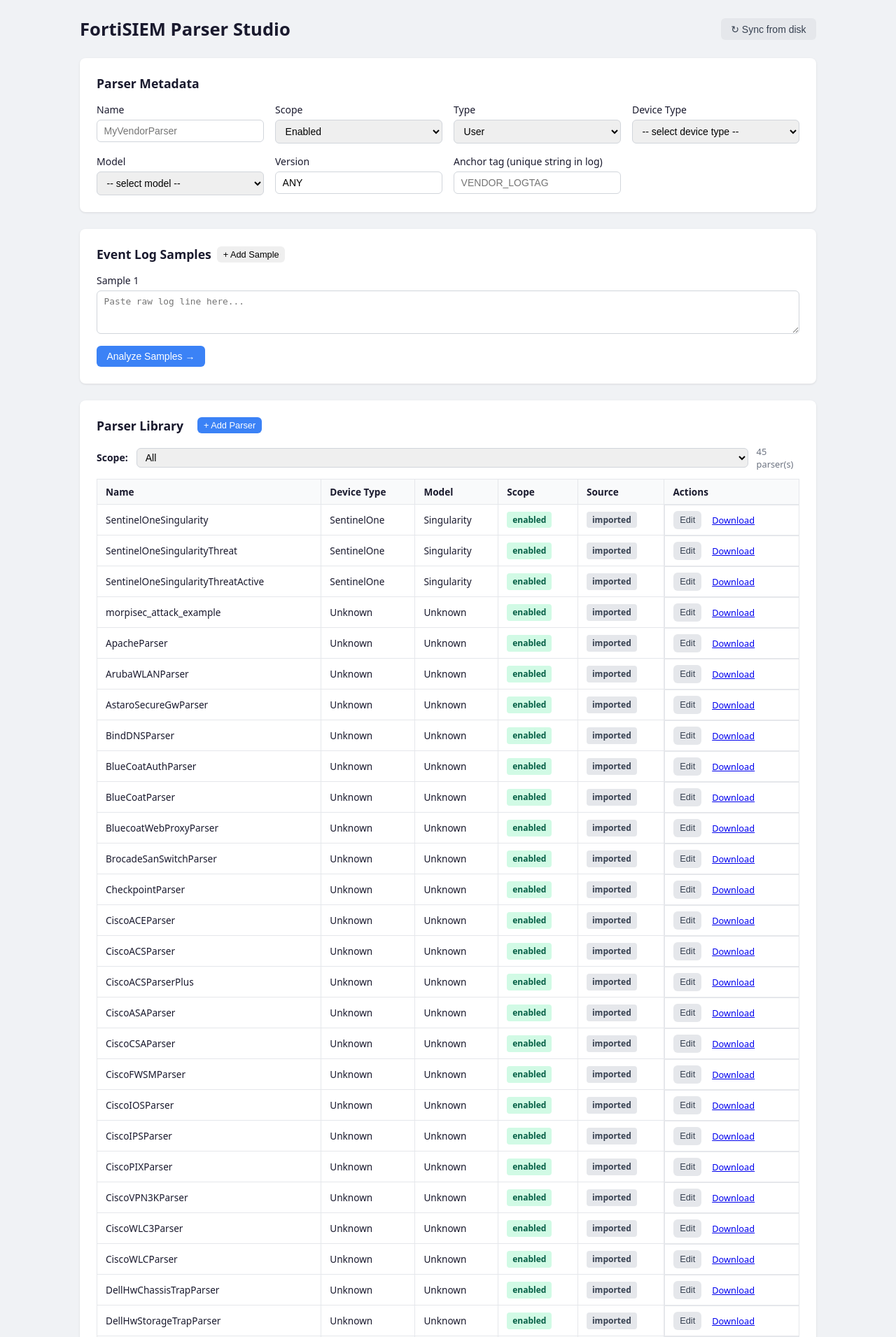
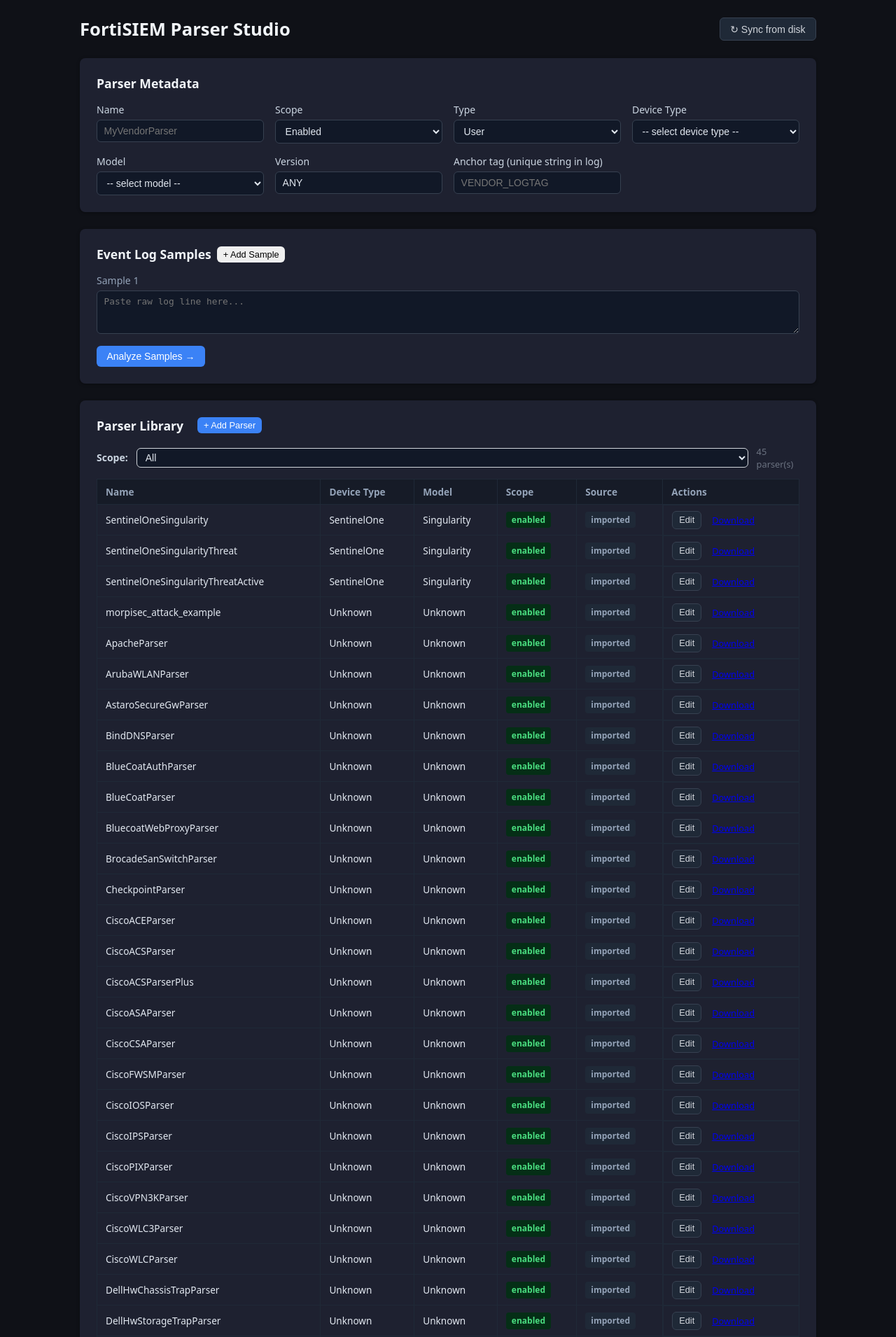
Before and after one commit to malayamanas/fortisiemParserDevelopment, a Flask app: page / in a window 1280 px wide. Shown: the top 1910 px of the page at 70% size. Run offline with Flask 3, Linux system fonts and the light colour scheme; data comes from the database, SQL or seed files in the repository.

Commit message:
feat: dark mode only UI
Replace all light-mode colors with a dark palette:
- Body/page: #0f1117 background, #e2e8f0 text
- Panels/modals: #1e2130 surface with #374151 borders
- Inputs/selects: #111827 background, focused border #3b82f6
- Buttons: secondary uses dark bg with border; danger uses deep red
- Badges: dark-tinted ok/err variants (green/red on dark bg)
- Tables: dark header rows, subtle hover state
- Monospace values tinted cyan for readability

Co-Authored-By: Claude Sonnet 4.6 <noreply@anthropic.com>

```diff
--- a/parser_studio/static/style.css
+++ b/parser_studio/static/style.css
@@ -1,81 +1,92 @@
 *, *::before, *::after { box-sizing: border-box; margin: 0; padding: 0; }
 
-body { font-family: system-ui, sans-serif; background: #f0f2f5; color: #1a1a2e; }
+body { font-family: system-ui, sans-serif; background: #0f1117; color: #e2e8f0; }
 
 .container { max-width: 1100px; margin: 0 auto; padding: 1.5rem; }
 
 header { display: flex; justify-content: space-between; align-items: center;
          margin-bottom: 1.5rem; }
-header h1 { font-size: 1.6rem; color: #1a1a2e; }
+header h1 { font-size: 1.6rem; color: #f1f5f9; }
 
-.panel { background: white; border-radius: 8px; padding: 1.5rem;
-         margin-bottom: 1.5rem; box-shadow: 0 1px 3px rgba(0,0,0,.1); }
+.panel { background: #1e2130; border-radius: 8px; padding: 1.5rem;
+         margin-bottom: 1.5rem; box-shadow: 0 1px 4px rgba(0,0,0,.4); }
 .panel h2 { font-size: 1.1rem; margin-bottom: 1rem;
-            display: flex; align-items: center; gap: .5rem; }
+            display: flex; align-items: center; gap: .5rem; color: #f1f5f9; }
 
 .form-grid { display: grid; grid-template-columns: repeat(auto-fill, minmax(220px,1fr)); gap: 1rem; }
-label { display: flex; flex-direction: column; gap: .3rem; font-size: .875rem; font-weight: 500; }
-input, select, textarea { padding: .45rem .6rem; border: 1px solid #d1d5db;
-                           border-radius: 6px; font-size: .875rem; width: 100%; }
+label { display: flex; flex-direction: column; gap: .3rem; font-size: .875rem; font-weight: 500; color: #cbd5e1; }
+input, select, textarea {
+  padding: .45rem .6rem; border: 1px solid #374151;
+  border-radius: 6px; font-size: .875rem; width: 100%;
+  background: #111827; color: #e2e8f0; }
+input:focus, select:focus, textarea:focus {
+  outline: none; border-color: #3b82f6; }
+select option { background: #111827; color: #e2e8f0; }
 textarea { resize: vertical; font-family: monospace; font-size: .8rem; }
+input:disabled, select:disabled { opacity: .45; cursor: not-allowed; }
 
 .sample-block { margin-bottom: .75rem; }
 .sample-header { display: flex; justify-content: space-between;
-                 font-weight: 500; margin-bottom: .3rem; font-size: .875rem; }
+                 font-weight: 500; margin-bottom: .3rem; font-size: .875rem; color: #94a3b8; }
 
 .btn { padding: .45rem .9rem; border: none; border-radius: 6px;
        cursor: pointer; font-size: .875rem; font-weight: 500; }
-.btn-primary { background: #3b82f6; color: white; }
+.btn-primary { background: #3b82f6; color: #fff; }
 .btn-primary:hover { background: #2563eb; }
-.btn-secondary { background: #e5e7eb; color: #374151; }
-.btn-secondary:hover { background: #d1d5db; }
-.btn-danger { background: #fee2e2; color: #dc2626; }
+.btn-secondary { background: #1f2937; color: #d1d5db; border: 1px solid #374151; }
+.btn-secondary:hover { background: #374151; }
+.btn-danger { background: #450a0a; color: #f87171; }
 .btn-sm { padding: .25rem .55rem; font-size: .8rem; }
-.btn:disabled { opacity: .6; cursor: not-allowed; }
+.btn:disabled { opacity: .5; cursor: not-allowed; }
 
 .badge { display: inline-block; padding: .2rem .5rem; border-radius: 4px;
-         font-size: .75rem; font-weight: 600; background: #e5e7eb; color: #374151; }
-.badge-ok { background: #d1fae5; color: #065f46; }
-.badge-err { background: #fee2e2; color: #dc2626; }
+         font-size: .75rem; font-weight: 600; background: #1f2937; color: #94a3b8; }
+.badge-ok { background: #052e16; color: #4ade80; }
+.badge-err { background: #450a0a; color: #f87171; }
 
 .hint { font-size: .8rem; color: #6b7280; margin-bottom: .75rem; }
-.error { color: #dc2626; font-size: .85rem; margin-top: .5rem; }
+.error { color: #f87171; font-size: .85rem; margin-top: .5rem; }
 
 .mapping-table, .library-table, .result-table {
   width: 100%; border-collapse: collapse; font-size: .85rem; }
-th, td { padding: .5rem .75rem; border: 1px solid #e5e7eb; text-align: left; }
-th { background: #f9fafb; font-weight: 600; }
+th, td { padding: .5rem .75rem; border: 1px solid #1f2937; text-align: left; }
+th { background: #161b27; font-weight: 600; color: #94a3b8; }
 .values { color: #6b7280; max-width: 200px; overflow: hidden; text-overflow: ellipsis; white-space: nowrap; }
-tr.skipped { opacity: .45; }
+tr.skipped { opacity: .35; }
+tr:hover td { background: #1a2035; }
+th:hover { background: #161b27; }
 
 .toolbar { display: flex; gap: .5rem; align-items: center; flex-wrap: wrap; margin-bottom: 1rem; }
 
-.xml-preview { background: #1e1e1e; color: #d4d4d4; padding: 1rem;
+.xml-preview { background: #0d1117; color: #c9d1d9; padding: 1rem;
                border-radius: 6px; overflow-x: auto; font-size: .8rem;
-               line-height: 1.5; max-height: 400px; white-space: pre-wrap; }
+               line-height: 1.5; max-height: 400px; white-space: pre-wrap;
+               border: 1px solid #21262d; }
 
-.modal-overlay { position: fixed; inset: 0; background: rgba(0,0,0,.4);
+.modal-overlay { position: fixed; inset: 0; background: rgba(0,0,0,.7);
                  display: flex; align-items: center; justify-content: center; z-index: 100; }
-.modal { background: white; border-radius: 10px; width: 90%; max-width: 800px;
-         max-height: 85vh; display: flex; flex-direction: column; }
+.modal { background: #1e2130; border-radius: 10px; width: 90%; max-width: 800px;
+         max-height: 85vh; display: flex; flex-direction: column;
+         border: 1px solid #374151; }
 .modal-wide { max-width: 1100px; }
 .modal-header { display: flex; justify-content: space-between; align-items: center;
-                padding: 1rem 1.25rem; border-bottom: 1px solid #e5e7eb; }
+                padding: 1rem 1.25rem; border-bottom: 1px solid #374151;
+                color: #f1f5f9; }
 .modal-body { padding: 1.25rem; overflow-y: auto; }
 .modal-toolbar { display: flex; align-items: center; gap: .75rem; margin-bottom: 1rem; }
 .test-result { margin-bottom: 1.5rem; }
 .test-result h4 { margin-bottom: .5rem; font-size: .9rem;
-                  display: flex; align-items: center; gap: .5rem; }
-.summary-line { font-size: .85rem; color: #374151; margin-bottom: .6rem; }
+                  display: flex; align-items: center; gap: .5rem; color: #e2e8f0; }
+.summary-line { font-size: .85rem; color: #94a3b8; margin-bottom: .6rem; }
 
 /* Library mode row states */
-.row-primary td:first-child { font-weight: 700; }
-.row-skip { opacity: .45; }
-.row-detail td { background: #f9fafb; padding: .4rem .75rem; }
+.row-primary td:first-child { font-weight: 700; color: #60a5fa; }
+.row-skip { opacity: .35; }
+.row-detail td { background: #161b27; padding: .4rem .75rem; }
 
 /* Expandable field detail inside table */
-details summary { cursor: pointer; font-size: .8rem; color: #3b82f6; font-weight: 500; }
+details summary { cursor: pointer; font-size: .8rem; color: #60a5fa; font-weight: 500; }
 .detail-table { width: 100%; font-size: .8rem; margin-top: .4rem; }
 .detail-table td { border: none; padding: .2rem .4rem; }
-.detail-key { font-weight: 600; width: 180px; color: #374151; }
-.mono { font-family: monospace; font-size: .8rem; }
+.detail-key { font-weight: 600; width: 180px; color: #94a3b8; }
+.mono { font-family: monospace; font-size: .8rem; color: #a5f3fc; }
```
